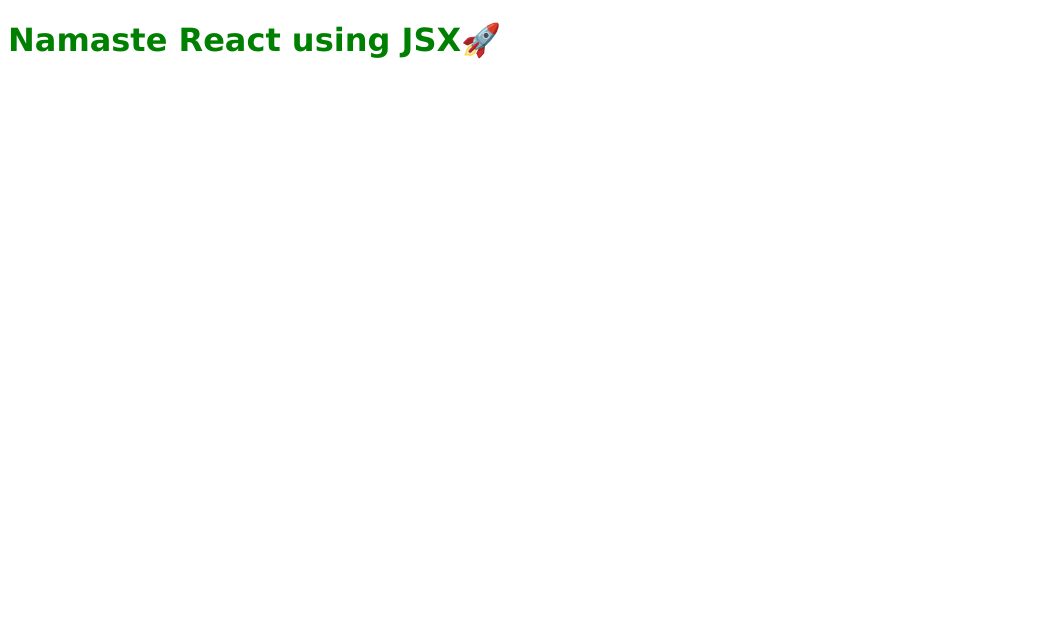
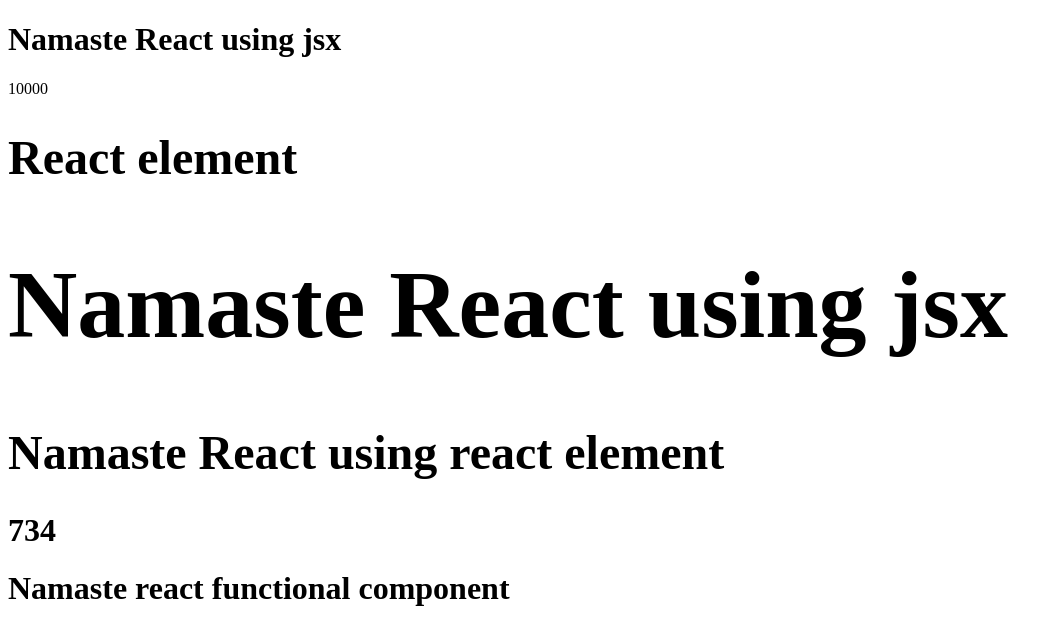
Before and after one commit to omprakash524/Namaste-react, a React (Vite) app: page / in a window 1280 px wide. Shown: the top 644 px of the page, without its empty margins (0-1063 px from the left). Built offline with nearby package versions, Linux system fonts and the light colour scheme.

Commit message:
foundation

```diff
--- a/App.js
+++ b/App.js
@@ -90,6 +90,48 @@
 
 // using jsx to create h1 tag
 // JSX => React.createElement => ReactElement-JS Object => HTMLElement(render)
-const jsxHeading = <h1 id="heading">Namaste React  using JSX🚀</h1>;
+const jsxHeading = (<h1 id="heading" className="heading">Namaste React  using JSX🚀</h1>);
 console.log(jsxHeading);
 root.render(jsxHeading);
+
+const jsxHeading1 = (
+    <h1 className="head">Namaste React </h1>
+);
+
+
+const Title = () =>(
+    <h1 className="head" tabIndex="5">
+        Namaste React using jsx
+    </h1>
+);
+const elem = <span>React element</span>
+
+const title1 = (
+    <h1 className="head" tabIndex="5">
+        {elem}
+        {Title()}
+        Namaste React using react element
+    </h1>
+);
+const number = 10000;
+// Using React with JSX
+//  React Functional Component
+const HeadingComponent = () =>{
+    return <h1 className="heading">Namaste react functional component</h1>
+}
+
+const HeadingComponent2 = () =>(
+    <div id="container">
+        <Title/>
+        {number}
+        <h2>{title1}</h2>
+        <h1>{89+645}</h1>
+        <h1 className="heading">Namaste react functional component</h1>
+    </div>
+);
+root.render(<HeadingComponent2/>);
+
+// Using React without JSX
+const HeadingComponent3 = () =>{
+    return React.createElement("h1",{className: "heading"}, "Namaste react functional component");
+}
--- a/package.json
+++ b/package.json
@@ -5,6 +5,7 @@
 
   "scripts": {
     "start": "parcel index.html",
+    "om": "parcel index.html",
     "build": "parcel build index.html",
     "test": "jest"
   },
```
Also changed, not shown: 1 other file (tests, documents, lock files or other folders).
